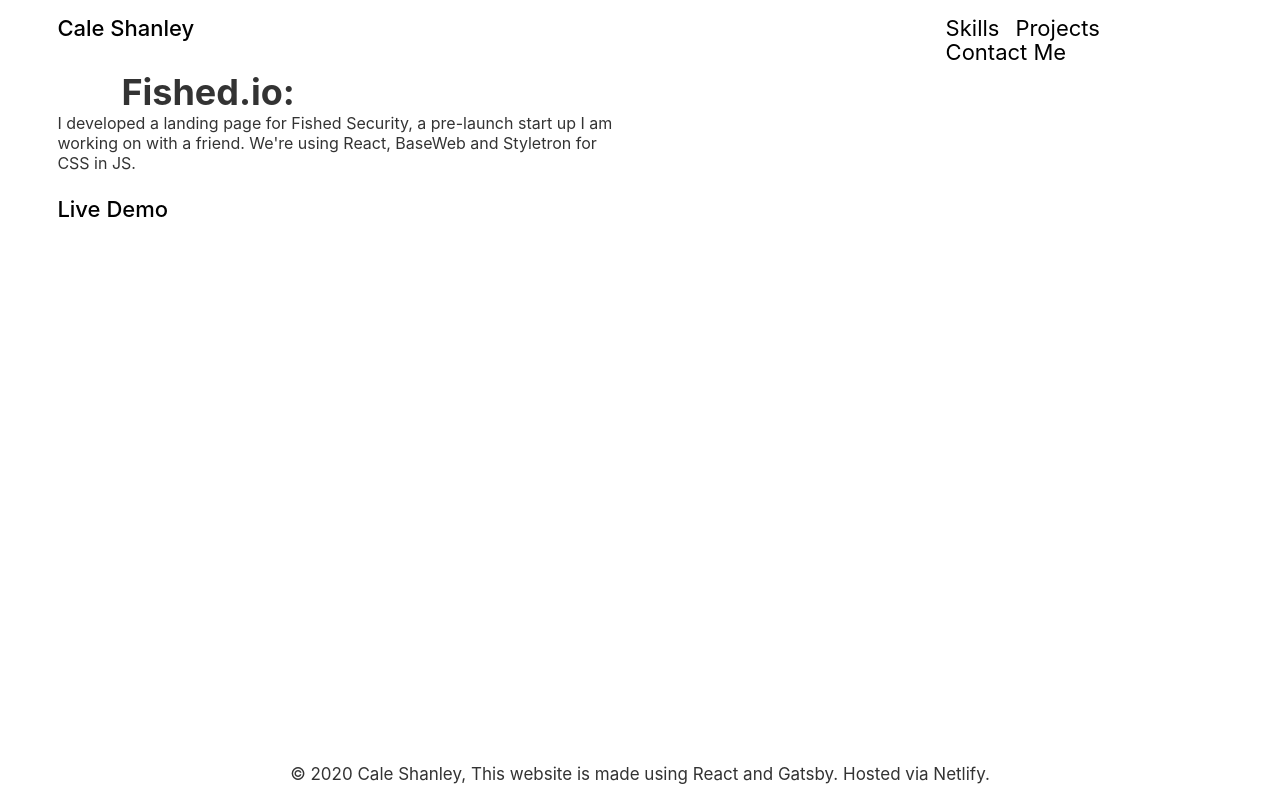
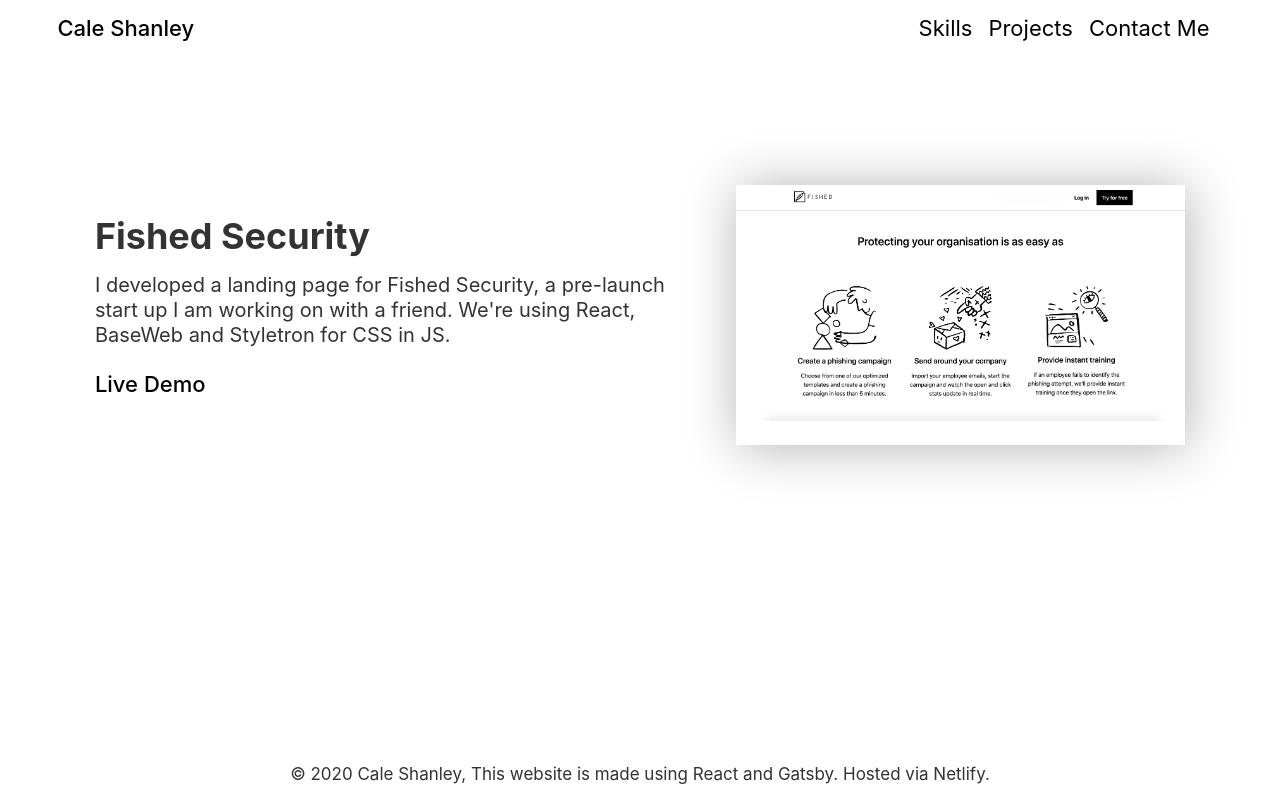
Before and after one commit to CaleShanley/cale.software, a Gatsby site: page /projects/fished in a window 1280 px wide. Built offline with nearby package versions, Linux system fonts and the light colour scheme; Gatsby itself is replaced by a stand-in of ours.

Commit message:
Different paths for each project

```diff
--- a/src/components/fished.js
+++ b/src/components/fished.js
@@ -18,7 +18,7 @@
       query {
         placeholderImage: file(relativePath: { eq: "fishedimage.png" }) {
           childImageSharp {
-            fluid(maxWidth: 400) {
+            fluid(maxWidth: 900) {
               ...GatsbyImageSharpFluid
             }
           }
--- a/src/components/header.js
+++ b/src/components/header.js
@@ -75,7 +75,7 @@
     display: block;
     background: var(--white);
     height: 25px;
-    width: 293px;
+    width: 320px;
     margin-right: 0;
     margin-left: 1rem;
   `}
--- a/src/pages/projects/fished.js
+++ b/src/pages/projects/fished.js
@@ -1,55 +1,68 @@
 import React from 'react';
 import styled from 'styled-components';
 import Layout from '../../components/layout';
-
+import Fished from '../../components/fished';
+import { media } from '../../utils';
 import { Container } from '../../components/layoutComponents';
 
 const ProjectsPage = () => (
   <Layout>
-    <Container>
-      <Title>Fished.io:</Title>
-      <PortfolioContainer>
-        <div>
-          <p>
-            I developed a landing page for Fished Security, a pre-launch start
-            up I am working on with a friend. We're using React, BaseWeb and
+    <Wrapper>
+      <Text>
+        <Title>Fished Security</Title>
+        <Paragraph>
+          I developed a landing page for Fished Security, a pre-launch start up
+          I am working on with a friend. We're using React, BaseWeb and
           Styletron for CSS in JS.
-          </p>
-        </div>
-        <ProjectsWrapper>
-          <FeatureDiv>{/* <Fished /> */}</FeatureDiv>
-        </ProjectsWrapper>
-      </PortfolioContainer>
+        </Paragraph>
         <nav>
           <a href="https://fished.io" target="_blank" rel="nofollow noreferrer">
             Live Demo
           </a>
         </nav>
-    </Container>
+      </Text>
+      <Preview>
+        <Fished />
+      </Preview>
+    </Wrapper>
   </Layout>
 );
 
-const FeatureDiv = styled.div`
+const Wrapper = styled(Container)`
+  display: flex;
+  flex-direction: column;
+  max-width: 1125px;
+
+  ${media.desktop`
+    margin: 6rem auto;
+    flex-direction: row;
+  `}
+`;
+
+const Preview = styled.div`
   transition: all 0.3s ease-in;
-  margin: 2rem 6rem 0;
+  margin: 2rem 0 0;
   box-shadow: 2px 2px 50px 0 rgba(0, 0, 0, 0.3);
-  width: 400px;
+  width: 100%;
+  max-width: 900px;
 
   &:hover {
     transform: scale(1.05);
   }
 `;
 const Title = styled.h1`
-  margin: 1rem 0 0 4rem;
-  font-family: -apple-system, BlinkMacSystemFont, Segoe UI, Roboto, Oxygen,
-    Ubuntu, Cantarell, Fira Sans, Droid Sans, Helvetica Neue, sans-serif;
+  margin: 1rem 0;
 `;
 
-const ProjectsWrapper = styled.div``;
+const Text = styled.div`
+  margin: 3rem 0;
+  max-width: 800px;
+  padding-right: 2rem;
+`;
 
-const PortfolioContainer = styled.div`
-  display: flex;
-  flex-direction: row;
+const Paragraph = styled.p`
+  font-size: 1.25rem;
+  line-height: 1.25;
 `;
 
 export default ProjectsPage;
```
Lines whose indentation alone changed are shown as unchanged.
